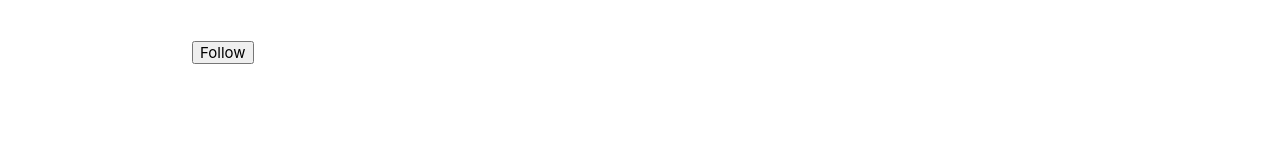
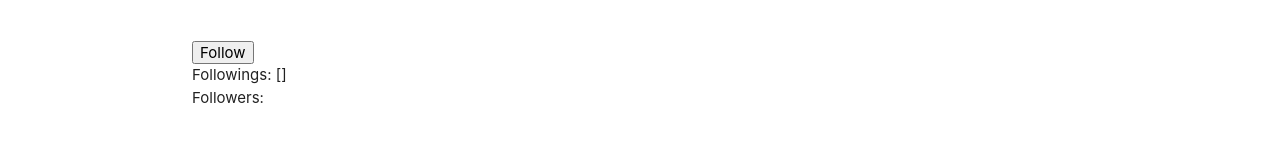
Before and after one commit to biswassampad/sponikle_sns, a React (Create React App) app in the folder client/: page /user/1 in a window 1280 px wide. Shown: the part 481-622 px from the top of the page. Built offline with nearby package versions, Linux system fonts and the light colour scheme; no server answers.

Commit message:
following followers list initiated

```diff
--- /dev/null
+++ b/client/src/components/profileTabs.js
@@ -0,0 +1,15 @@
+import React,{Component} from 'react';
+
+class ProfileTabs extends Component{
+  render(){
+    const {following,follower} = this.props;
+    return (
+      <>
+      <div>Followings: {JSON.stringify(following)}</div>
+      <div>Followers: {JSON.stringify(follower)}</div>
+      </>
+    )
+  }
+}
+
+export default ProfileTabs;
--- a/client/src/pages/user/profile.js
+++ b/client/src/pages/user/profile.js
@@ -5,12 +5,13 @@ import { Input } from '@material-ui/core';
 
 import {isAuthenticated,readUser,uploadDp,fileUploader} from '../../functions';
 import FollowProfileButton from '../../components/FollowProfileButton';
+import ProfileTabs from '../../components/profileTabs';
 
 class Profile extends Component {
   constructor(){
     super()
     this.state = {
-      user:{following:[],followers:[]},
+      user:{following:[],follower:[]},
       redirectToSignIn : false,
       isUploadin:false,
       image:"",
@@ -106,6 +107,7 @@ class Profile extends Component {
           <FollowProfileButton following={this.state.following} onButtonClick={this.clickFollowButton}/>
           </>
         )}
+        <ProfileTabs following={this.state.user.following} follower={this.state.user.followers}/>
         </div>
       </div>
     );
```
